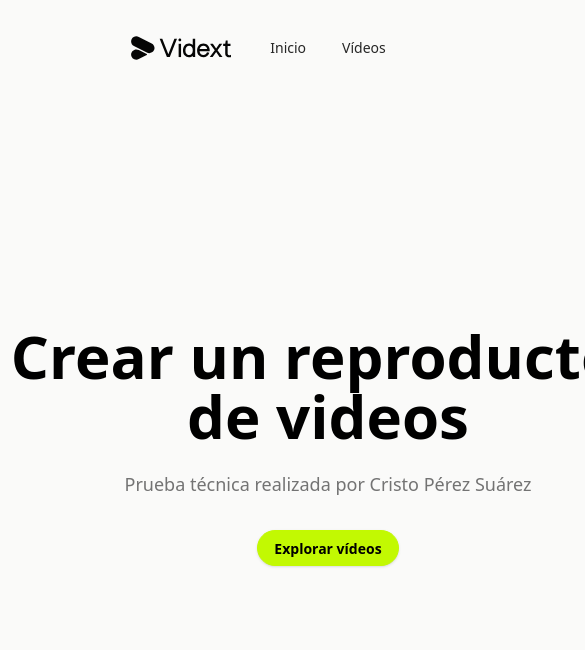
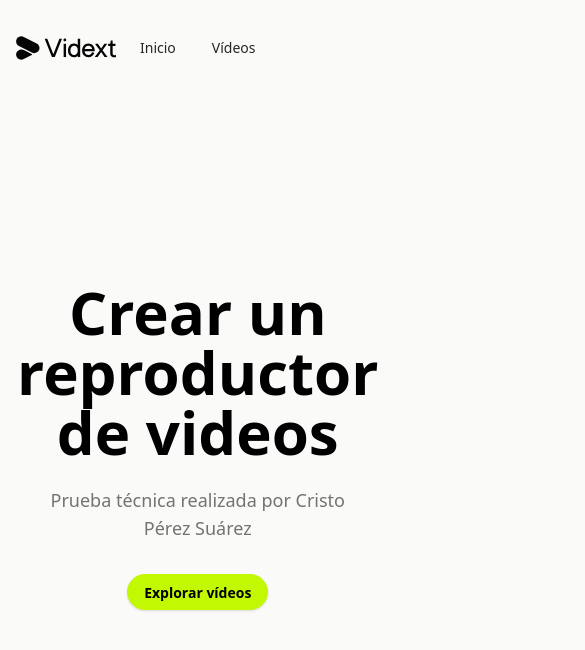
Before and after one commit to CristoBits0101/vidext-technical-test, a Next.js app: page / in a window 390 px wide. Shown: the top 650 px of the page, 585 px wide, since content can reach past the window. Built offline with nearby package versions, Linux system fonts and the light colour scheme.

Commit message:
Updating home responsive

```diff
--- a/src/components/articles/intro-article.tsx
+++ b/src/components/articles/intro-article.tsx
@@ -20,7 +20,7 @@ export default function IntroArticle({
   if (!title && !subtitle) return null
 
   return (
-    <article className={`flex flex-col gap-6 text-center ${padding} w-[40rem]`}>
+    <article className={`flex flex-col gap-6 text-center ${padding} max-w-[40rem]`}>
       <IntroSection content={title} type='title' />
       <IntroSection content={subtitle} type='subtitle' />
       <RedirectButton buttonText={buttonText} redirectPath={redirectPath} />
--- a/src/layouts/header.tsx
+++ b/src/layouts/header.tsx
@@ -3,7 +3,7 @@ import NavbarMenu from '@/components/navigation/navbar-menu'
 
 export default function Header() {
   return (
-    <header className='w-3/5 md:w-full md:px-4 h-8 sticky top-0 py-12 m-auto grid grid-cols-[6.25rem_1fr_6.25rem] place-items-center place-content-center gap-2'>
+    <header className='w-full md:w-3/5 px-4 h-8 sticky top-0 py-12 m-auto grid grid-cols-[6.25rem_1fr_6.25rem] place-items-center place-content-center gap-2'>
       <ApplicationLogo />
       <NavbarMenu />
     </header>
```
